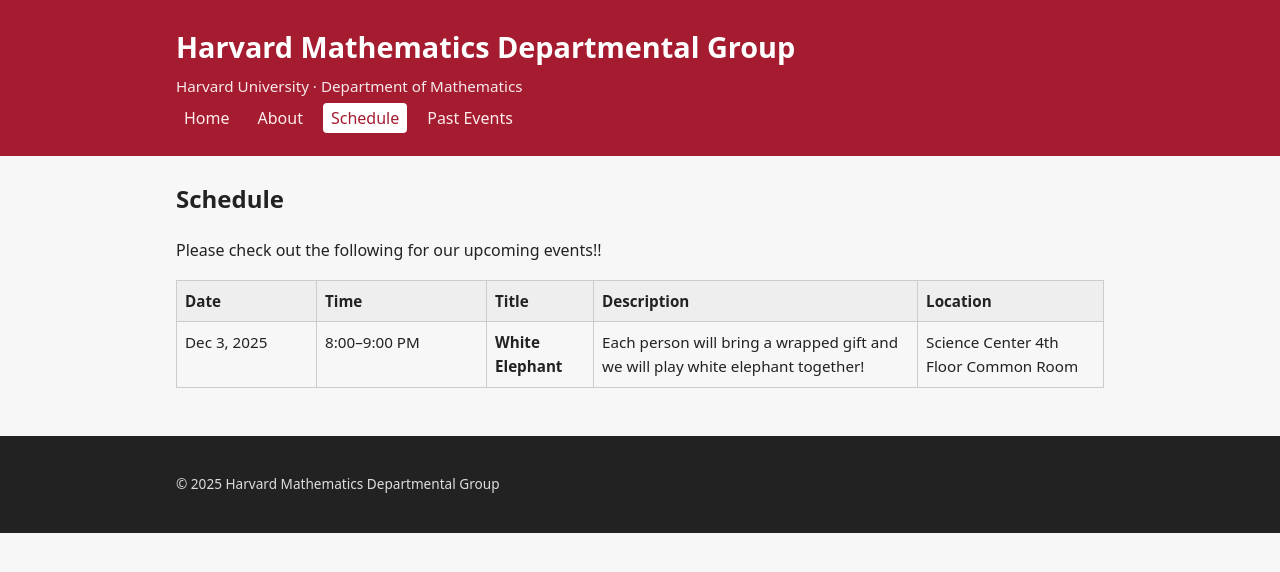
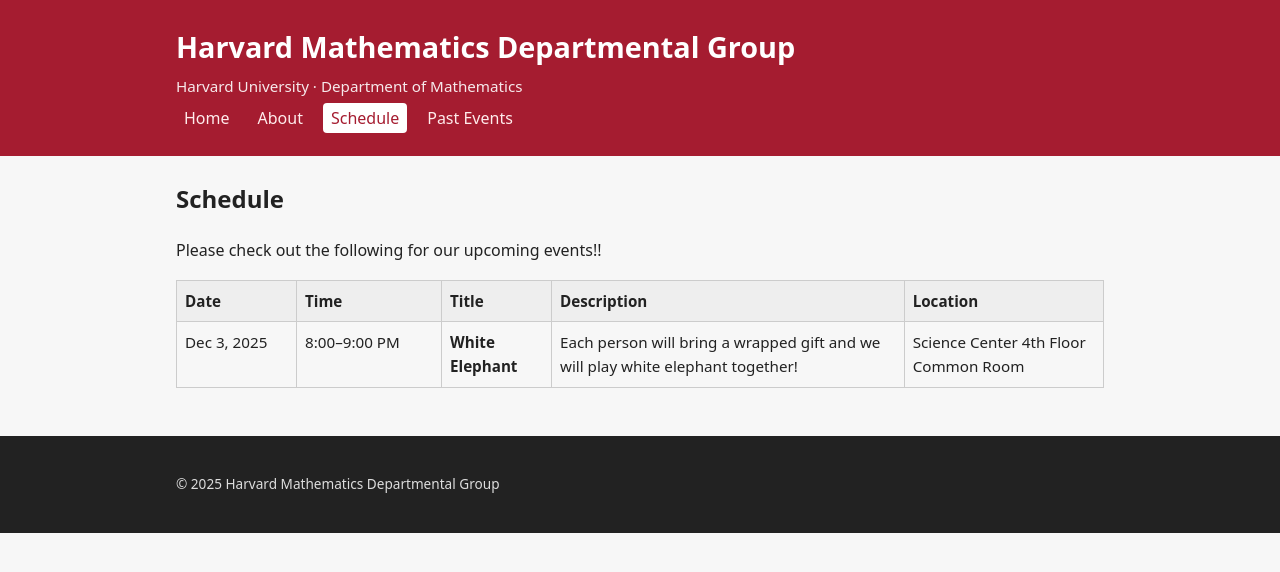
Before and after one commit to szhang612/hggms, a Jekyll site: the page built from schedule.md, in a window 1280 px wide. Shown: the top 572 px of the page. Built offline with Jekyll 4.4.1, drawn with Linux system fonts in a browser that asks for light colours.

Commit message:
Update style.css

```diff
--- a/assets/css/style.css
+++ b/assets/css/style.css
@@ -124,11 +124,11 @@ body {
 /* Make the Date column wider */
 .schedule-table td:nth-child(1),
 .schedule-table th:nth-child(1) {
-  width: 140px;   /* Increase or decrease this value */
+  width: 120px;   /* Increase or decrease this value */
 }
 .schedule-table td:nth-child(2),
 .schedule-table th:nth-child(2) {
-  width: 170px;   /* adjust this value */
+  width: 145px;   /* adjust this value */
 }
 
 /* mobile layout changes for nav + schedule table */
```
